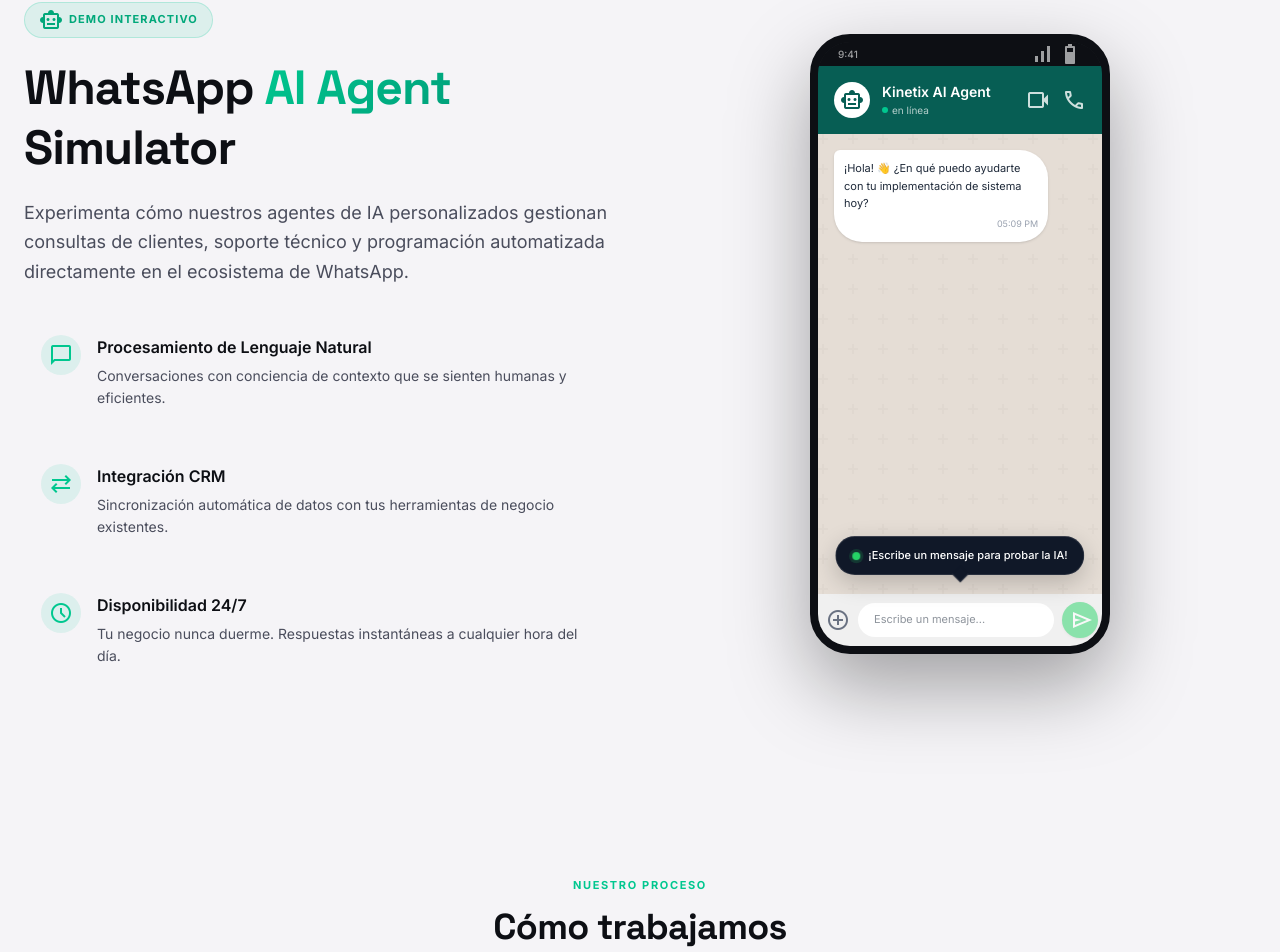
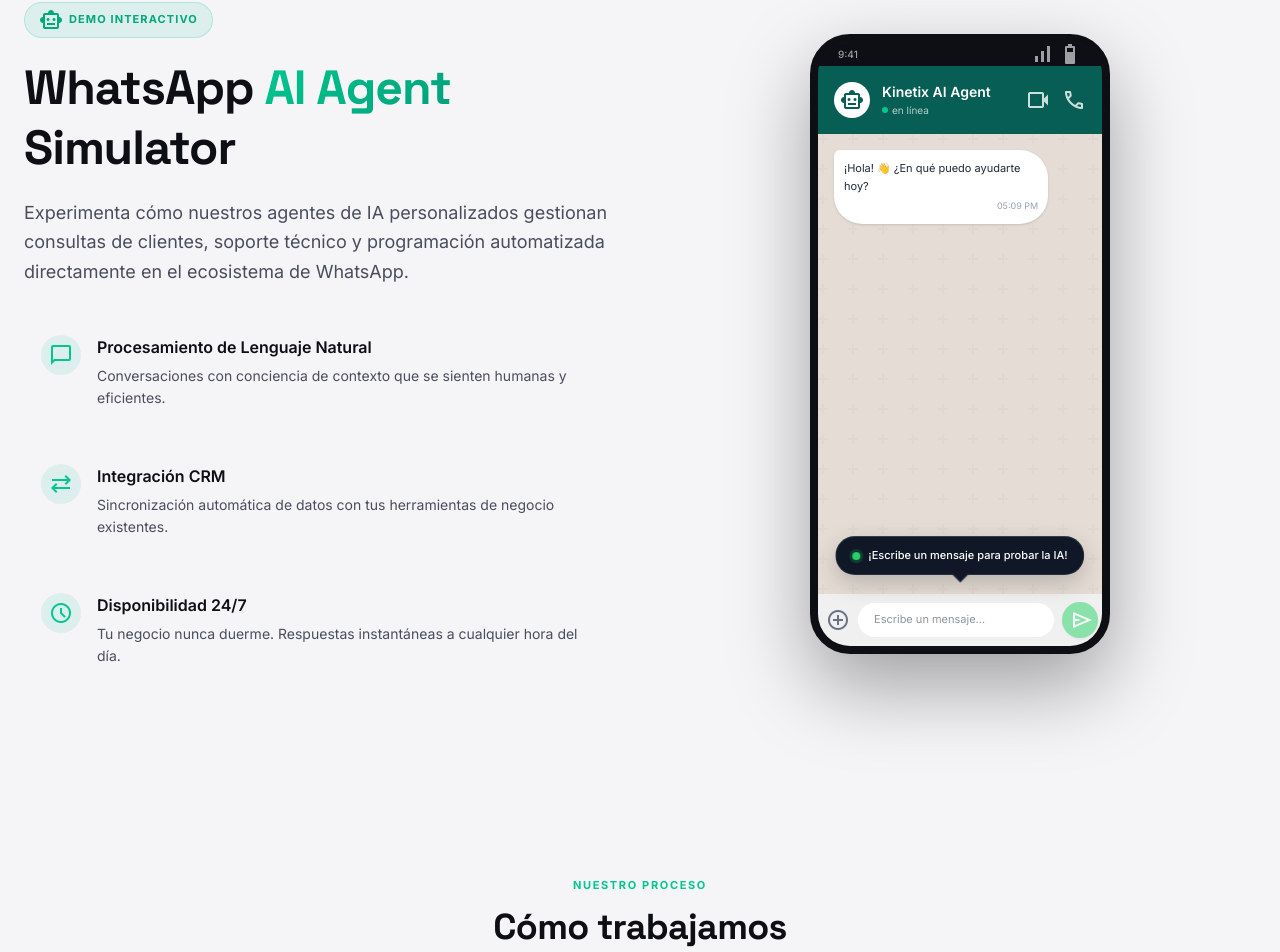
Before and after one commit to kinetixsistemas/KinetixWeb, a Next.js app: page / in a window 1280 px wide. Shown: the part 1987-2939 px from the top of the page. Built offline with nearby package versions, Linux system fonts and the light colour scheme.

Commit message:
update whatsapp simulator

```diff
--- a/app/component/WhatsAppSimulator.tsx
+++ b/app/component/WhatsAppSimulator.tsx
@@ -14,7 +14,7 @@
     {
       id: '1',
       role: 'assistant',
-      content: '¡Hola! 👋 ¿En qué puedo ayudarte con tu implementación de sistema hoy?',
+      content: '¡Hola! 👋 ¿En qué puedo ayudarte hoy?',
       time: new Date().toLocaleTimeString([], { hour: '2-digit', minute: '2-digit' })
     }
   ]);
@@ -219,9 +219,8 @@
                   {messages.map((msg) => (
                     <div key={msg.id} className={`flex ${msg.role === 'user' ? 'justify-end' : 'justify-start'}`}>
                       <div
-                        className={`p-2.5 rounded-xl shadow-sm max-w-[85%] ${
-                          msg.role === 'user' ? 'rounded-tr-sm' : 'rounded-tl-sm bg-white'
-                        }`}
+                        className={`p-2.5 rounded-xl shadow-sm max-w-[85%] ${msg.role === 'user' ? 'rounded-tr-sm' : 'rounded-tl-sm bg-white'
+                          }`}
                         style={msg.role === 'user' ? { background: "#DCF8C6" } : undefined}
                       >
                         <p className="text-[11px] text-gray-800 leading-relaxed whitespace-pre-wrap">
```
